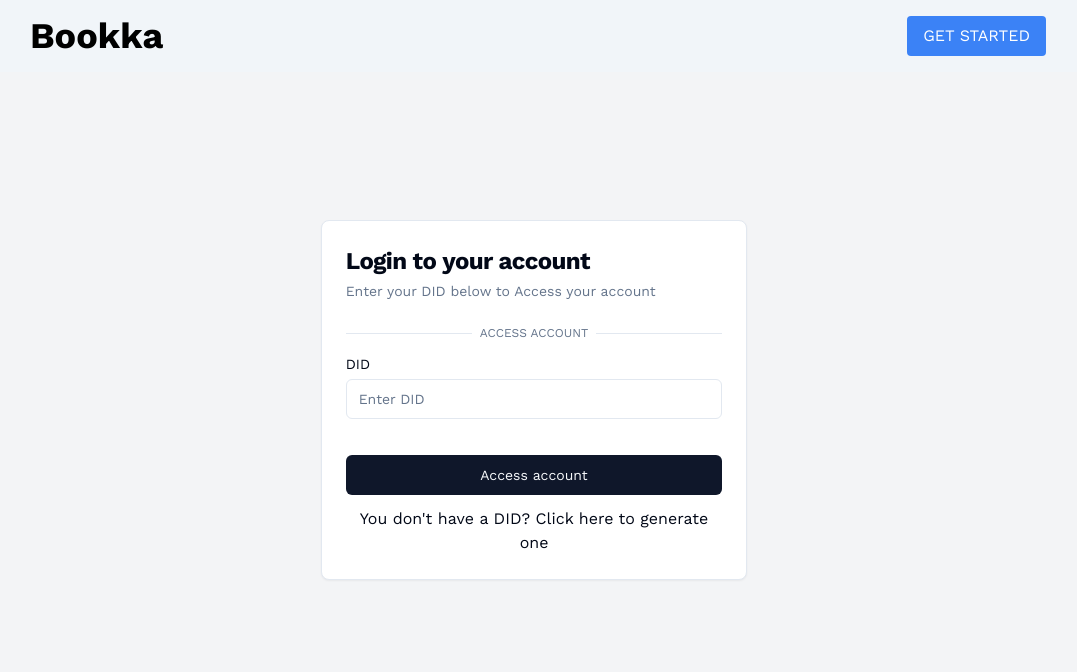
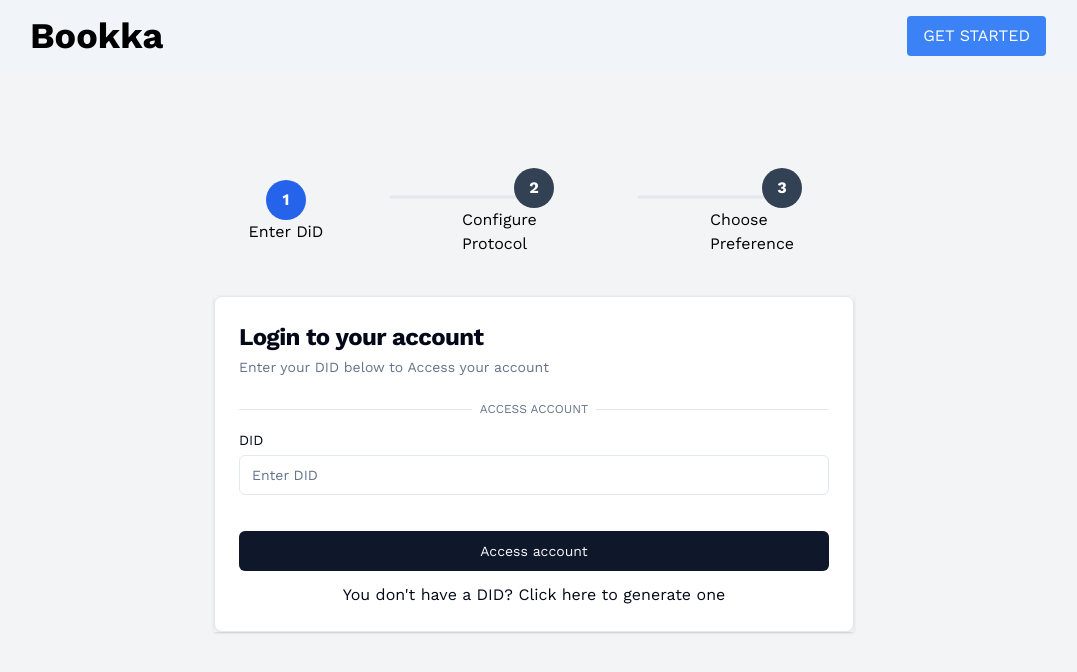
Before and after one commit to Aduwoayooluwa/bookka, a Next.js app: page / in a window 1280 px wide. Shown: the top 672 px of the page, without its empty margins (106-1183 px from the left). Built offline with nearby package versions, Linux system fonts and the light colour scheme.

Commit message:
ft/auth stepper

```diff
--- a/src/app/(auth)/auth/page.tsx
+++ b/src/app/(auth)/auth/page.tsx
@@ -11,7 +11,7 @@ export default function Page() {
             </div>
             <div className="h-full grid place-items-center w-full">
                 <div className="w-full md:w-1/3">
-                    <CreateAccount />
+                    {/* <CreateAccount /> */}
                 </div>
             </div>
         </main>
--- a/src/app/page.tsx
+++ b/src/app/page.tsx
@@ -1,18 +1,47 @@
-import React from "react";
+"use client"
+import React, { useState } from "react";
 import Stepper from "@/page/resources/Stepper";
 import Navigation from "@/page/layout/Navigation";
 import CreateAccount from "@/page/auth/create-account";
+import { TiTick } from "react-icons/ti";
+import PreferenceSelector from "@/page/resources";
+import Web5Config from "@/page/resources/Web5Config";
+import "../page/invoice/stepper.css"
 
 export default function Page() {
+  const authSteps = ["Enter DiD", "Configure Protocol", "Choose Preference"];
+  const [currentStep, setCurrentStep] = useState(1);
+  const [complete, setCompleteStep] = useState(false);
+
     return (
         <main className="overflow-hidden h-screen bg-gray-100">
             <div className="absolute top-0 w-full">
                 <Navigation />
             </div>
             <div className="h-full grid place-items-center w-full">
-                <div className="w-full md:w-1/3">
-                    <CreateAccount />
-                </div>
+                <main className="w-full md:w-2/3 lg:w-1/2">
+                    <div className="flex justify-between">
+                      {authSteps?.map((step, i) => (
+                        <div
+                          key={i}
+                          className={`step-item ${currentStep === i + 1 && "active"} ${
+                            (i + 1 < currentStep || complete) && "complete"
+                          } `}
+                        >
+                          <div className="step">
+                            {i + 1 < currentStep || complete ? <TiTick size={24} /> : i + 1}
+                          </div>
+                          <p className="text-black">{step}</p>
+                        </div>
+                      ))}
+                        </div>
+
+                        <div className="shadow mt-10">
+                            {currentStep === 1 && (<CreateAccount setCurrentStep={setCurrentStep}  />)}
+                            {currentStep === 2 && (<Web5Config setCurrentStep={setCurrentStep}/>)}
+                            {currentStep === 3 && (<PreferenceSelector setCurrentStep={setCurrentStep} />)}
+                      </div>
+                  </main>
             </div>
         </main>
     )
--- a/src/page/auth/create-account.tsx
+++ b/src/page/auth/create-account.tsx
@@ -15,8 +15,9 @@ import CreateDid from "./create-did";
 import { PostRequest } from "@/api/apiHandler"
 import { useToast } from "@/components/ui/use-toast"
 import { useRouter } from "next/navigation";
+import { ssSave } from "@/lib/sStorage";
 
-export default function CreateAccount() {
+export default function CreateAccount({ setCurrentStep}: Readonly<{setCurrentStep: React.Dispatch<React.SetStateAction<number>>}>) {
 
   const [inputDid, setInputDid] = useState("");
   const { toast } = useToast();
@@ -34,11 +35,12 @@ function handleDidChange(e: React.ChangeEvent<HTMLInputElement>) {
     try {
       const response = await PostRequest("auth/auth-did", {
         userDid: inputDid
-      });
+      })
+      ssSave("userDid", inputDid);
        toast({
           description: response.message,
         });
-      router.push("/preference");
+      setCurrentStep((prev) => prev + 1);
       setIsLoading(false)
     }
     catch (error: any) {
--- a/src/page/invoice/stepper.css
+++ b/src/page/invoice/stepper.css
@@ -14,7 +14,7 @@
   @apply bg-green-600;
 }
 .complete p {
-  @apply text-white;
+  @apply text-black;
 }
 .complete:not(:first-child):before,
 .active:not(:first-child):before {
--- a/src/page/resources/Web5Config.tsx
+++ b/src/page/resources/Web5Config.tsx
@@ -1,9 +1,10 @@
 import React, { useState } from "react";
 import Switch from "react-switch";
 import { PostRequest } from "@/api/apiHandler";
+import { Button } from "@/components/ui/button";
 
 const url = `configure-invoice`
-export default function Web5Config() {
+export default function Web5Config({ setCurrentStep}: Readonly<{setCurrentStep: React.Dispatch<React.SetStateAction<number>>}>) {
     // state to  manage if the protocol has been configured
     const [protocolEnabled, setProtocolEnabled] = useState(false);
 
@@ -14,6 +15,7 @@ export default function Web5Config() {
             // api endpoint consumption to set the protocol
             return await PostRequest(url).then((res) => {
                 setProtocolEnabled(checked);
+                setCurrentStep((prev) => prev + 1);
             })
         } catch (error) {
             // set to false if an error occur
@@ -41,6 +43,10 @@ export default function Web5Config() {
                 </label>
             </div>
 
+            <Button className="bg-blue-600" onClick={() => {
+                setCurrentStep((prev) => prev - 1);
+            }}>Back</Button>
+
             {/* <div className="mb-6">
                 <h2 className="text-xl font-semibold mb-2">Additional Settings</h2>
                 <p className="mb-2">Configure other aspects of your Web 5.0 experience:</p>
--- a/src/page/resources/index.tsx
+++ b/src/page/resources/index.tsx
@@ -2,10 +2,11 @@
 import { motion } from 'framer-motion';
 import { useRouter } from 'next/navigation';
 import React, { useState } from 'react';
+import { Button } from '@/components/ui/button';
 
 type PreferenceType = 'bookkeeping' | 'invoice';
 
-const PreferenceSelector: React.FC = () => {
+const PreferenceSelector= ({ setCurrentStep}: Readonly<{setCurrentStep: React.Dispatch<React.SetStateAction<number>>}>) => {
     // state to set the preference of a user. either bookkeeping or invoice.
   const [preference, setPreference] = useState<PreferenceType | string>("");
     const router = useRouter();
@@ -50,7 +51,11 @@ const PreferenceSelector: React.FC = () => {
             >
                 Invoice
             </motion.div>
-        </div>
+          </div>
+
+           <Button className="bg-blue-600" onClick={() => {
+                setCurrentStep((prev) => prev - 1);
+            }}>Back</Button>
       </main>
   );
 };
```
